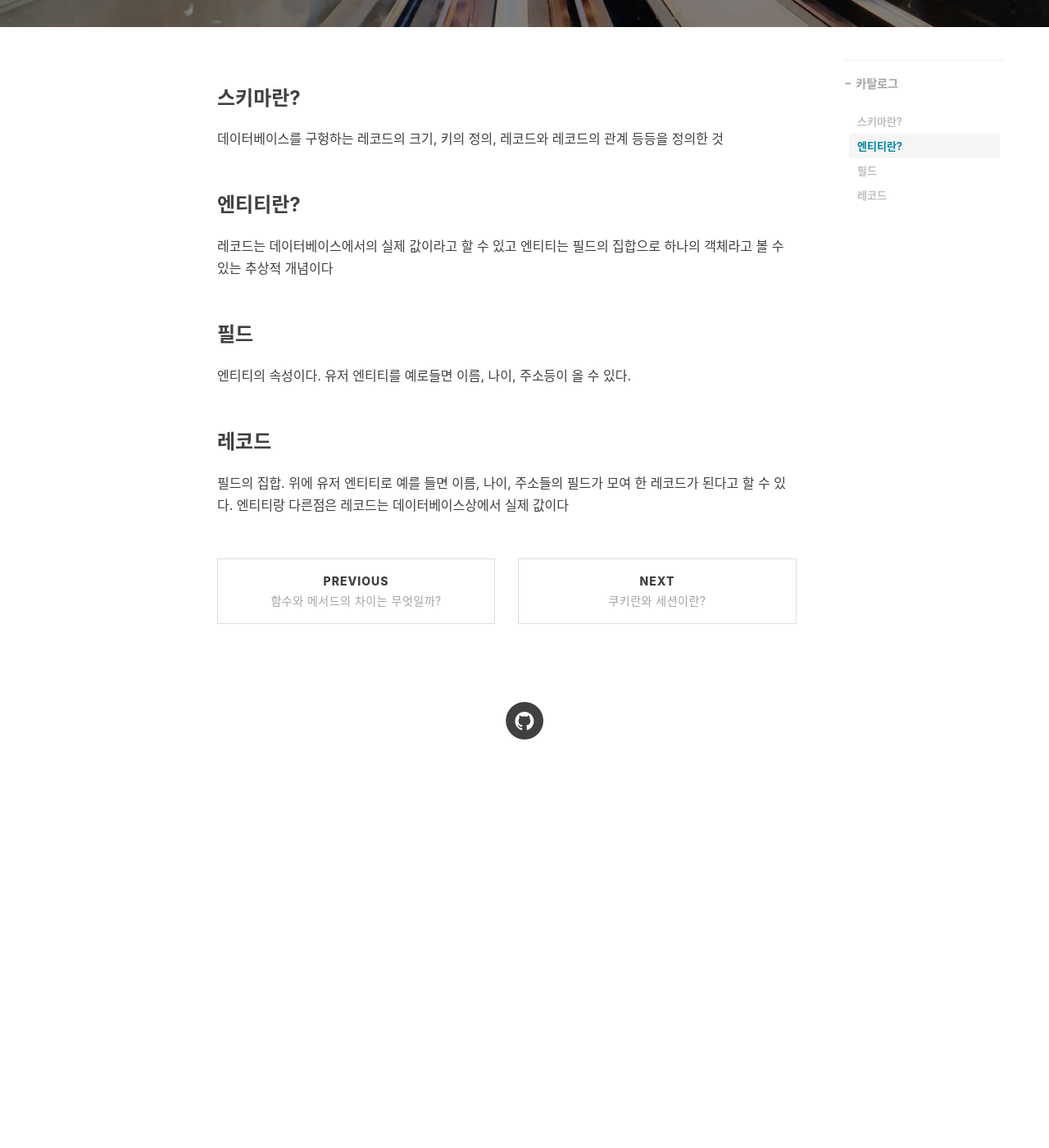
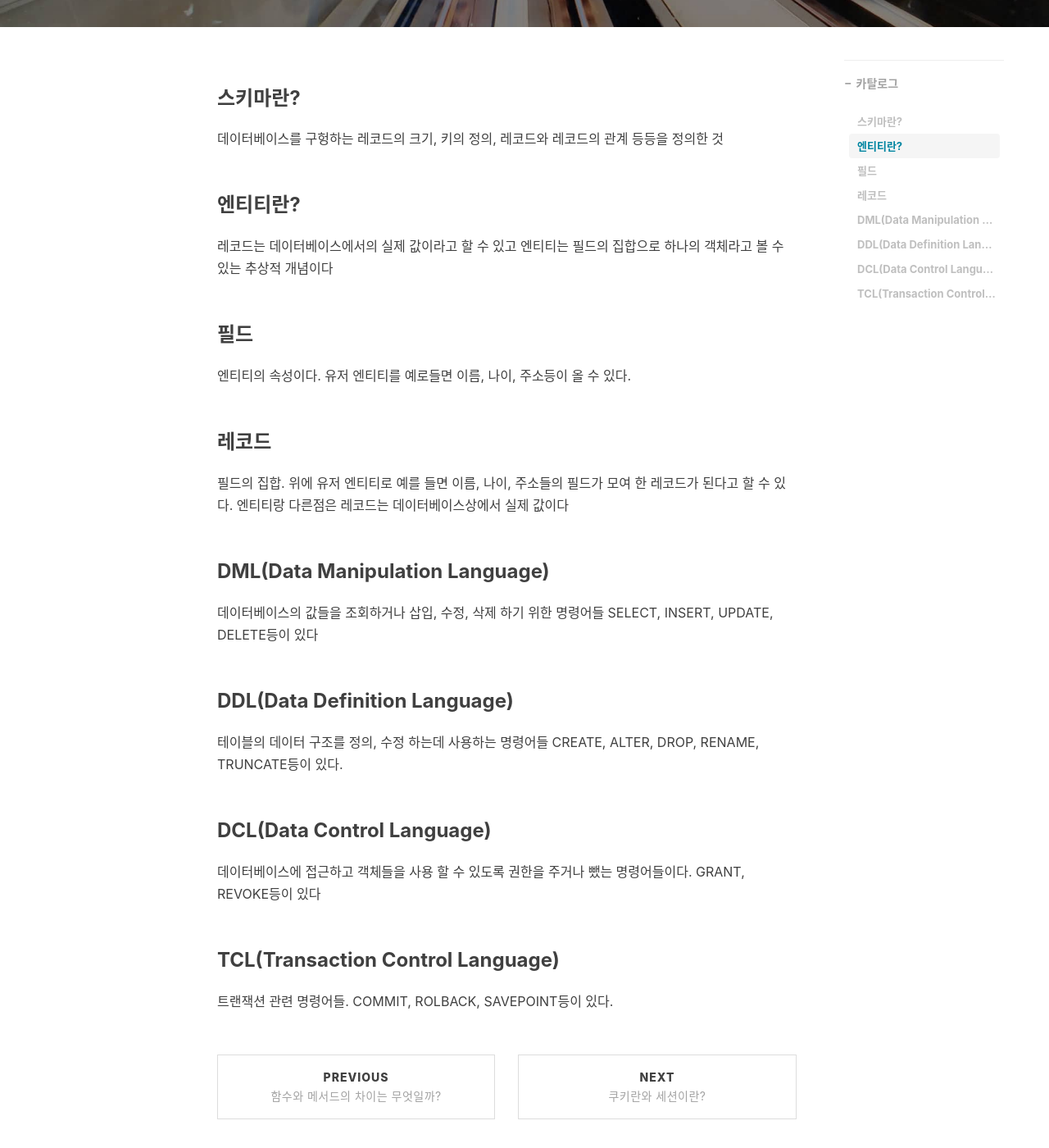
Before and after one commit to H37-J/H37-J.github.io, a Jekyll site: the page built from _posts/database/2022-03-01-mysql.markdown, in a window 1280 px wide and 1400 px high, scrolled down 490 px. Shown: the whole window at 82% size. Built offline with Jekyll 4.4.1, drawn with Linux system fonts in a browser that asks for light colours; nearby versions of some CDN libraries; comment, search, counter and statistics services are not loaded; before the commit the page ends 1488 px from its top, so only the background shows below that.

Commit message:
포스트 업데이트

````diff
--- a/_posts/database/2022-03-01-mysql.markdown
+++ b/_posts/database/2022-03-01-mysql.markdown
@@ -24,3 +24,20 @@ tags:
 ### 레코드
 
 필드의 집합. 위에 유저 엔티티로 예를 들면 이름, 나이, 주소들의 필드가 모여 한 레코드가 된다고 할 수 있다. 엔티티랑 다른점은 레코드는 데이터베이스상에서 실제 값이다
+
+### DML(Data Manipulation Language)
+
+데이터베이스의 값들을 조회하거나 삽입, 수정, 삭제 하기 위한 명령어들 SELECT, INSERT, UPDATE, DELETE등이 있다
+
+### DDL(Data Definition Language)
+
+테이블의 데이터 구조를 정의, 수정 하는데 사용하는 명령어들
+CREATE, ALTER, DROP, RENAME, TRUNCATE등이 있다.
+
+### DCL(Data Control Language)
+
+데이터베이스에 접근하고 객체들을 사용 할 수 있도록 권한을 주거나 뺐는 명령어들이다. GRANT, REVOKE등이 있다
+
+### TCL(Transaction Control Language)
+
+트랜잭션 관련 명령어들. COMMIT, ROLBACK, SAVEPOINT등이 있다.
--- a/_posts/database/2022-07-01-subquery.markdown
+++ b/_posts/database/2022-07-01-subquery.markdown
@@ -73,7 +73,7 @@ SELECT * FROM orders WHERE user_id IN (SELECT id FROM USER WHERe user.basic_addr
 SELECT u.* from user AS u INNER JOIN orders AS o ON u.id = o.user_id
 ```
 
-아래와 같은 결과를 얻을 수 있다
+아래와 같은 결과를 얻을 수 있다.
 
 | id | created\_at | updated\_at | basic\_address | detail\_address | email | money | name | password | role |
 | :--- | :--- | :--- | :--- | :--- | :--- | :--- | :--- | :--- | :--- |
````
